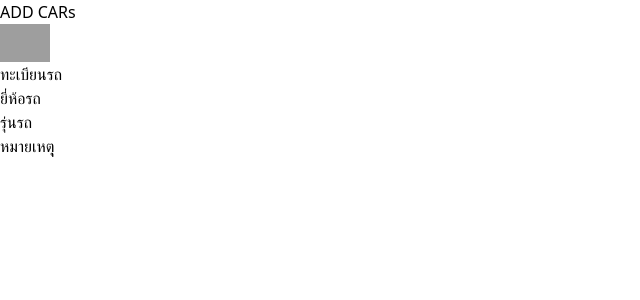
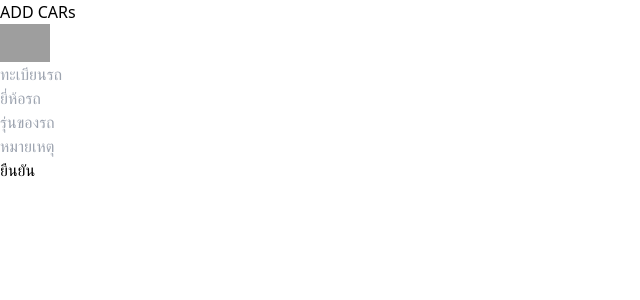
Before and after one commit to NakarinFIgo/Software-Developer-Test, a React (Vite) app in the folder add-detail-car/: page / in a window 1280 px wide. Shown: the top 300 px of the page, without its empty margins (0-640 px from the left). Built offline with nearby package versions, Linux system fonts and the light colour scheme; grey boxes are pictures that could not be loaded.

Commit message:
feat: add submit form

```diff
--- a/add-detail-car/src/component/Body.jsx
+++ b/add-detail-car/src/component/Body.jsx
@@ -1,44 +1,87 @@
-import React from 'react'
+import React, { useState } from 'react'
 import { useForm } from "react-hook-form";
 
 function Body() {
     const { register, handleSubmit, formState: { errors } } = useForm();
-    const onSubmit = data => console.log(data);
+    const [formData,setFormData]= useState({
+        licensePlate:'',
+        brand:'',
+        model:'',
+        note:''
+    });
 
+    const handleChange = (e) => {
+        const {name, value} = e.target;
+        setFormData(prev => ({
+            ...prev,
+            [name]: value
+        }))
+    }
+
+    const onSubmit = data => {
+        const newData = {
+            licensePlate:formData.licensePlate,
+            brand:formData.brand,
+            model:formData.model,
+            note:formData.note
+        }
+        console.log(newData);
+    }
   return (
+    <div>
         <form onSubmit={handleSubmit(onSubmit)}>
             <div>
-            <label>ทะเบียนรถ</label>
                 <input
+                    name='licensePlate'
+                    placeholder='ทะเบียนรถ'
                     type="text"
                     {...register("licensePlate",{required: true})}
+                    value={formData.licensePlate}
+                    onChange={handleChange}
                 />
+                <div>
                     {errors.licensePlate && <span>จำเป็นต้องกรอกทะเบียนรถ</span>}
                 </div>
+            </div>
             <div>
-            <label>ยี่ห้อรถ</label>
                 <input
+                    name='brand'
+                    placeholder='ยี่ห้อรถ'
                     type="text"
                     {...register("brand",{required: true})}
+                    value={formData.brand}
+                    onChange={handleChange}
                 />
+                <div>
                     {errors.brand && <span>จำเป็นต้องกรอกยี่ห้อของรถ</span>}
                 </div>
+            </div>
             <div>
-            <label>รุ่นรถ</label>
                 <input
+                    name='model'
+                    placeholder='รุ่นของรถ'
                     type="text"
                     {...register("model",{required: true})}
+                    value={formData.model}
+                    onChange={handleChange}
                 />
+                <div>
                     {errors.model && <span>จำเป็นต้องกรอกรุ่นของรถ</span>}
                 </div>
+            </div>
             <div>
-            <label>หมายเหตุุ</label>
                 <input
+                    name='note'
+                    placeholder='หมายเหตุ'
                     type="text"
                     {...register("note")}
+                    value={formData.note}
+                    onChange={handleChange}
                 />
             </div>
+            <button type='submit'>ยืนยัน</button>
         </form>
+    </div>
   )
 }
 
```
Lines whose indentation alone changed are shown as unchanged.
